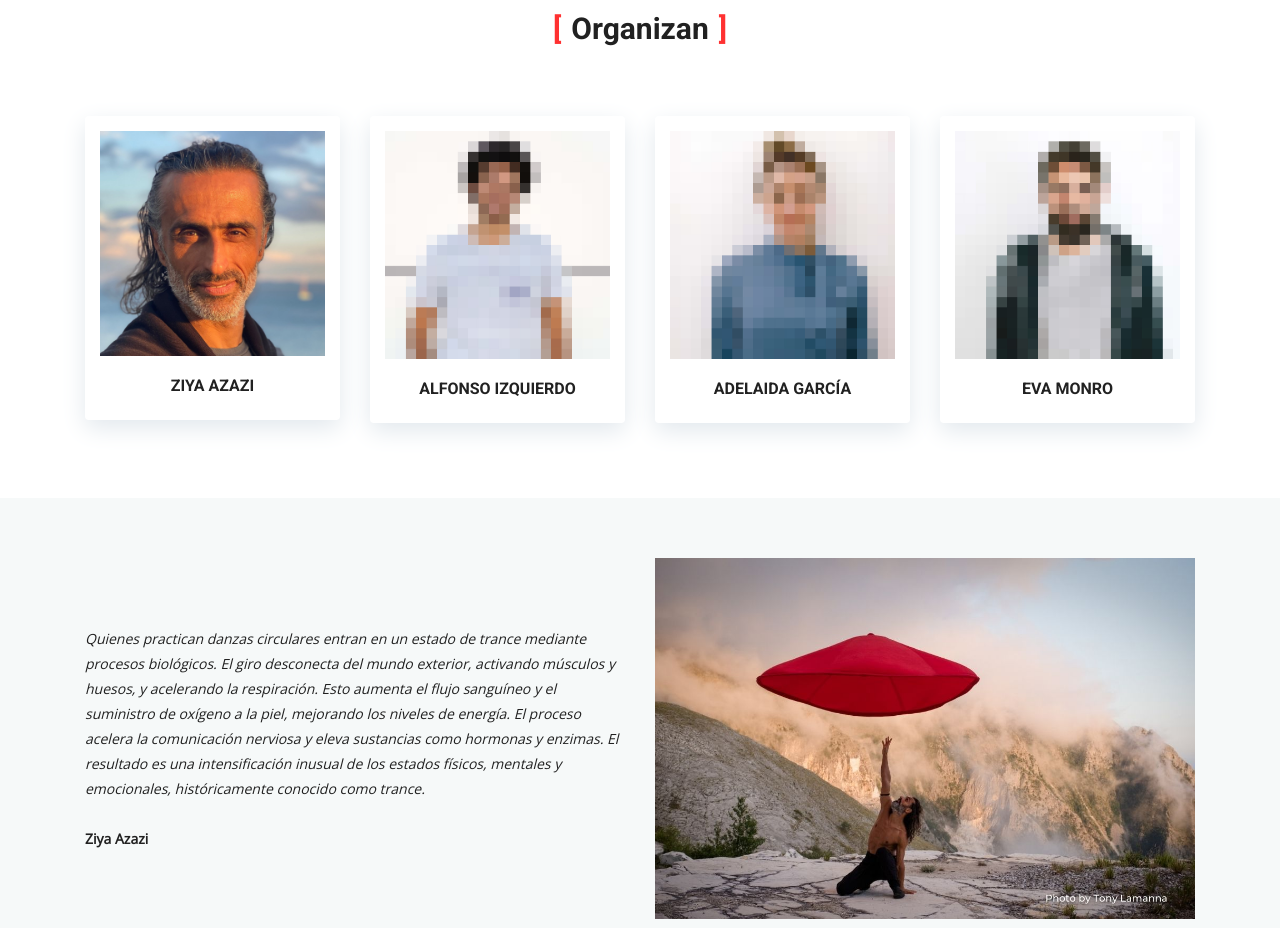
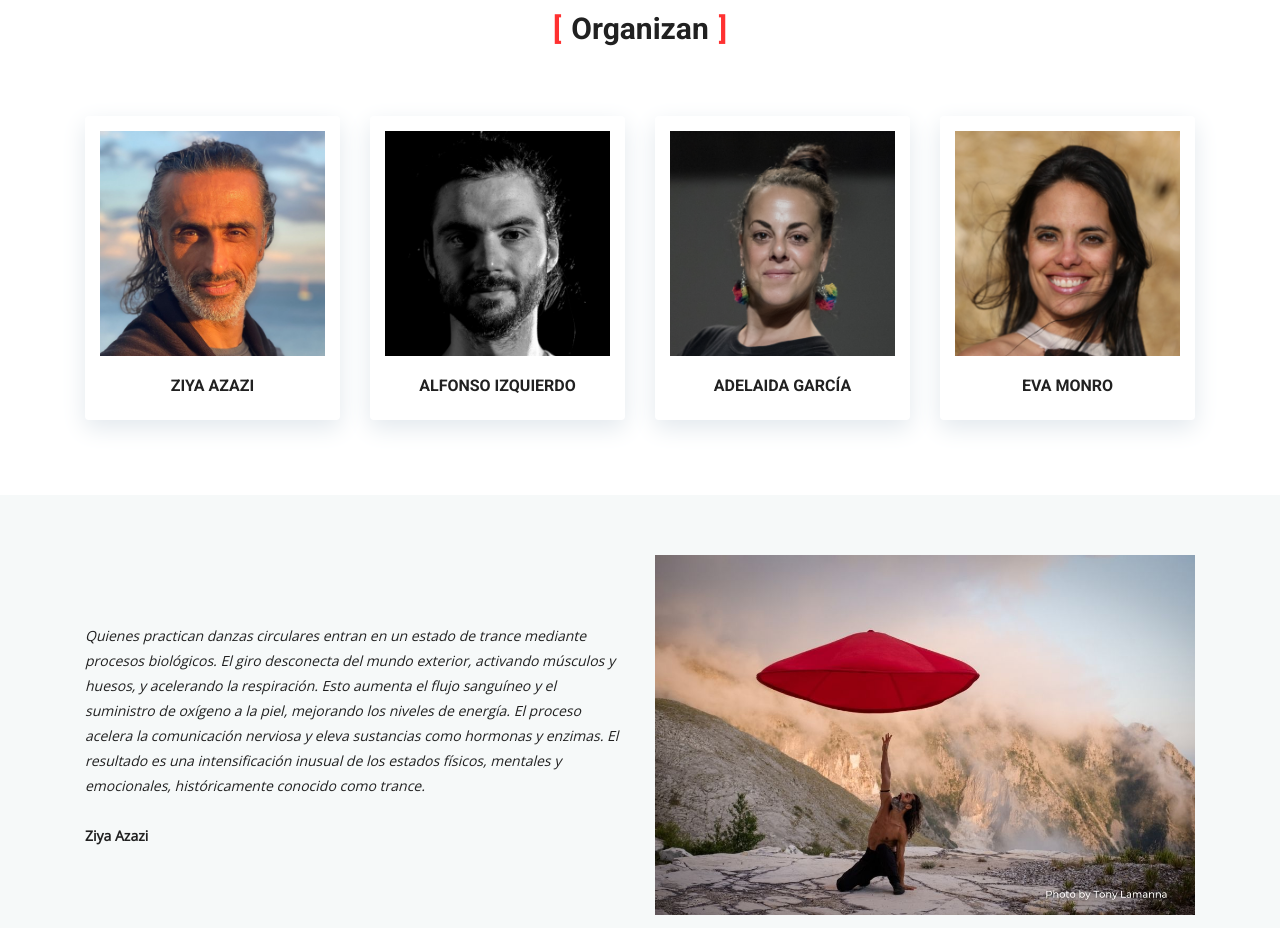
Before and after one commit to edupoch/colectivoyogiro, a plain HTML site: page index.html in a window 1280 px wide. Shown: the part 5813-6741 px from the top of the page. Drawn offline with nearby package versions, Linux system fonts and the light colour scheme; a script that the page names is missing; files whose address does not match are found by name.

Commit message:
Fotos de organizadoras

```diff
--- a/index.html
+++ b/index.html
@@ -598,7 +598,7 @@
             <!-- Team Item Starts -->
             <div class="team-item wow fadeInUp" data-wow-delay="0.2s">
               <div class="team-img">
-                <img class="img-fluid" src="assets/img/team/team-01.jpg" alt="">
+                <img class="img-fluid" src="assets/img/yogiro/alfonso.png" alt="">
                 <div class="team-overlay">
                   <div class="overlay-social-icon text-center">
                     <ul class="social-icons">
@@ -617,7 +617,7 @@
             <!-- Team Item Starts -->
             <div class="team-item wow fadeInUp" data-wow-delay="0.4s">
               <div class="team-img">
-                <img class="img-fluid" src="assets/img/team/team-02.jpg" alt="">
+                <img class="img-fluid" src="assets/img/yogiro/aida.png" alt="">
                 <div class="team-overlay">
                   <div class="overlay-social-icon text-center">
                     <ul class="social-icons">
@@ -637,7 +637,7 @@
             <!-- Team Item Starts -->
             <div class="team-item wow fadeInUp" data-wow-delay="0.6s">
               <div class="team-img">
-                <img class="img-fluid" src="assets/img/team/team-03.jpg" alt="">
+                <img class="img-fluid" src="assets/img/yogiro/eva.png" alt="">
                 <div class="team-overlay">
                   <div class="overlay-social-icon text-center">
                     <ul class="social-icons">
```
Also changed, not shown: assets/img/yogiro/aida.png (added), assets/img/yogiro/alfonso.png (added), assets/img/yogiro/eva.png (added).
